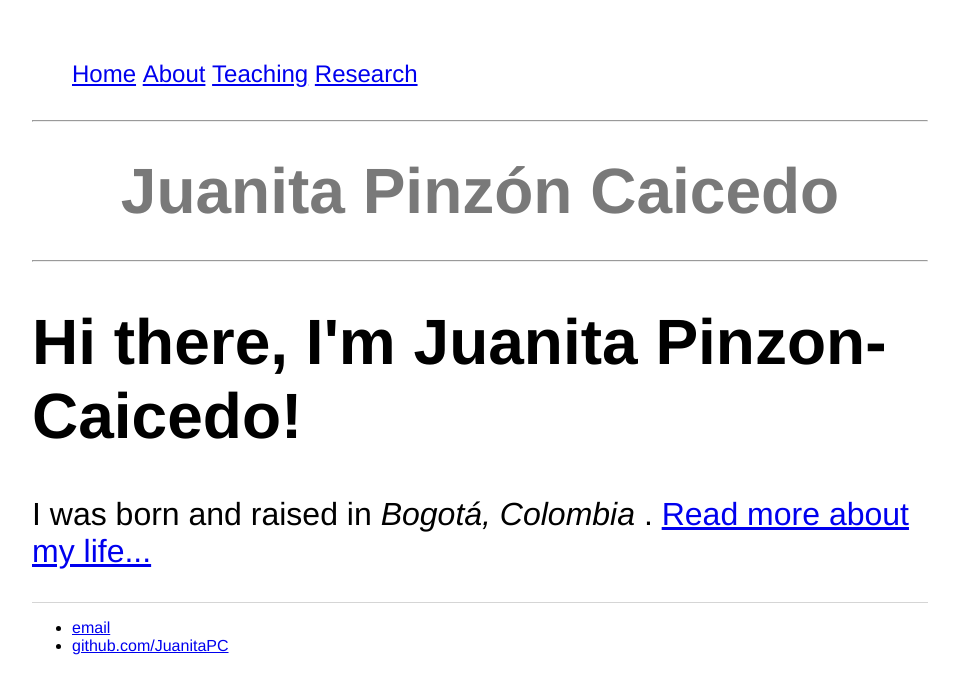
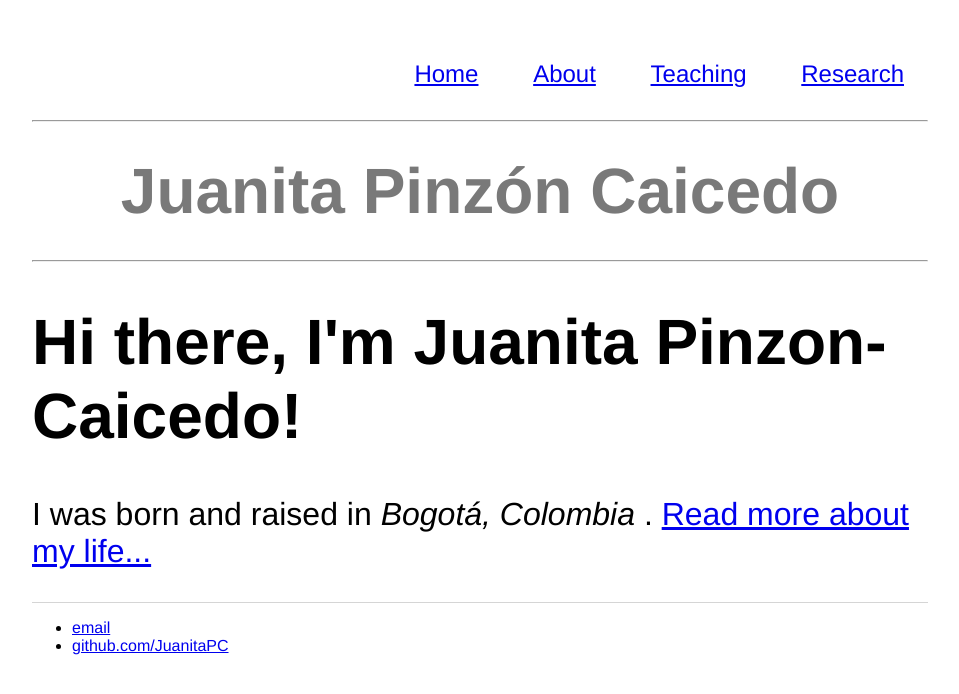
Before and after one commit to JuanitaPC/JuanitaPC.github.io, a Jekyll site: the page built from index.html, in a window 1280 px wide. Shown: the top 694 px of the page, without its empty margins (160-1119 px from the left). Built offline with Jekyll 4.4.1, drawn with Linux system fonts in a browser that asks for light colours.

Commit message:
Update main.css

```diff
--- a/css/main.css
+++ b/css/main.css
@@ -7,6 +7,7 @@ body {
 }
 nav{
 	font-size: 0.75em;
+	text-align: right;
 }
 header{
 	text-align:center;
@@ -23,4 +24,5 @@ nav ul{
 }
 nav ul li{
 	display: inline;
+	padding: 1em;
 }
```
